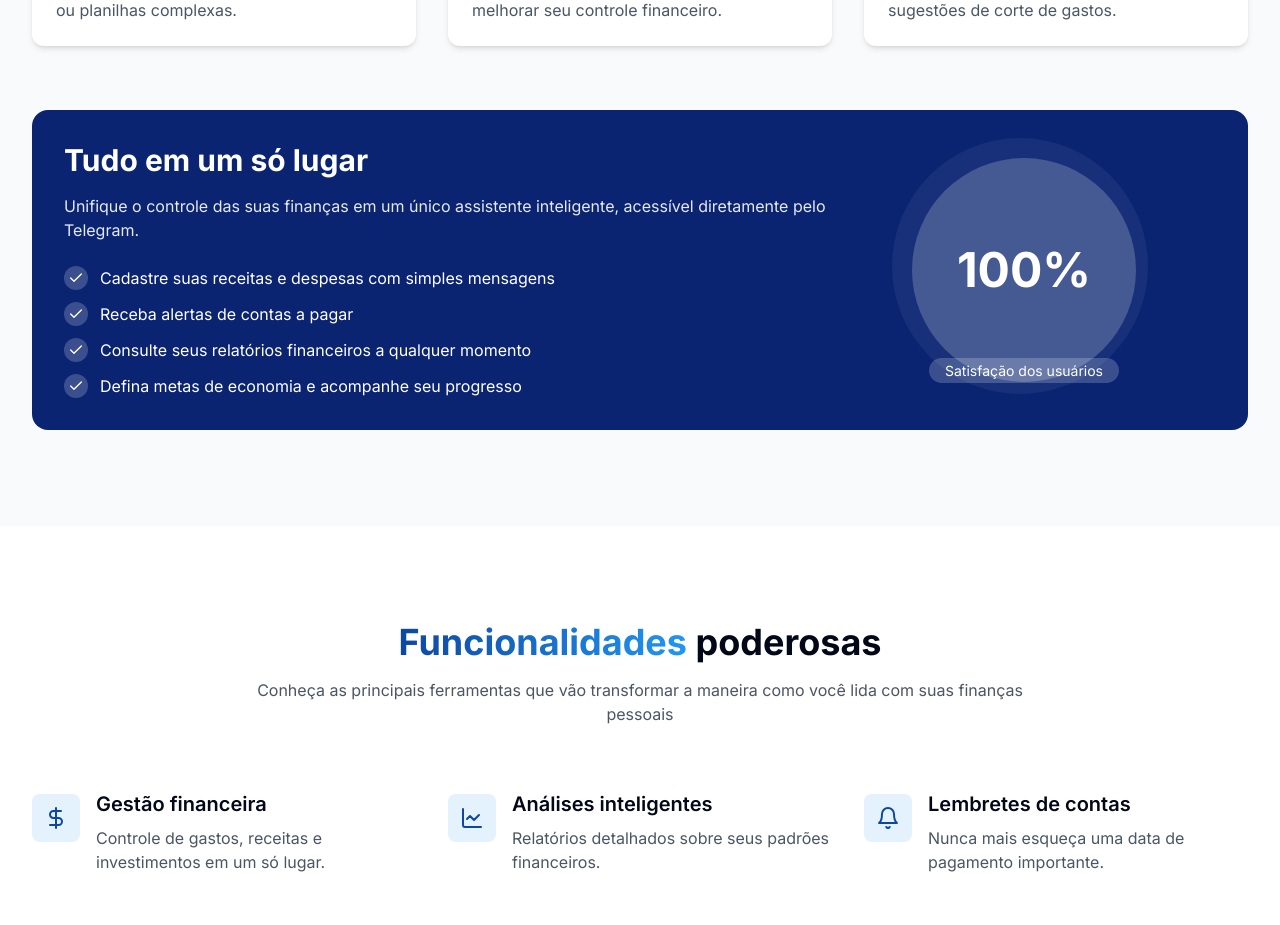
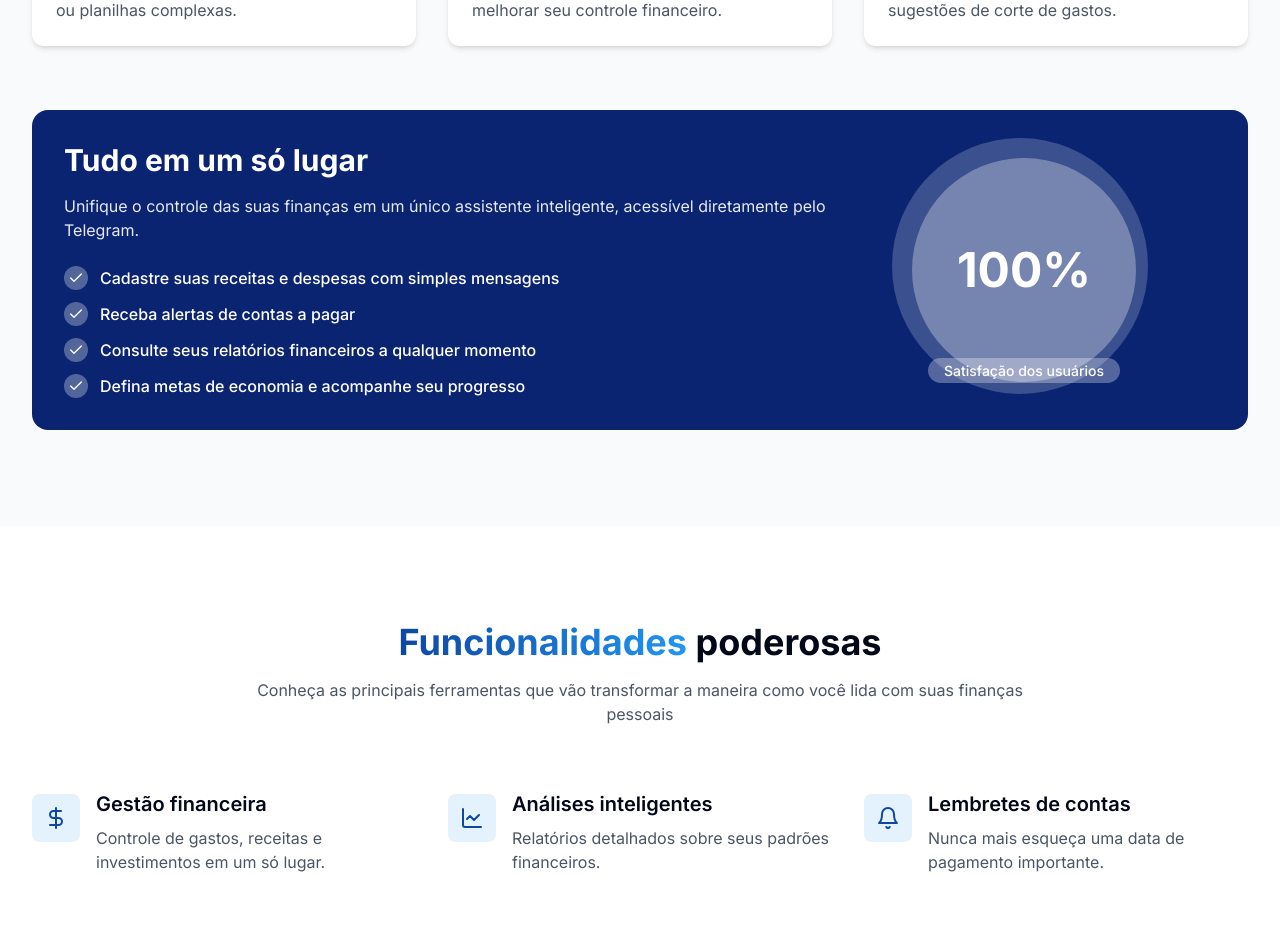
Before and after one commit to pedrohqalves/telegram-finance-bot-landing-page, a React (Vite) app: page / in a window 1280 px wide. Shown: the part 1340-2265 px from the top of the page. Built offline with nearby package versions, Linux system fonts and the light colour scheme.

Commit message:
Improve banner design
Improve the banner design to enhance readability.

```diff
--- a/src/components/BenefitsSection.tsx
+++ b/src/components/BenefitsSection.tsx
@@ -49,8 +49,8 @@ const BenefitsSection = () => {
         <div className="mt-16 bg-finance-dark rounded-2xl p-8 text-white">
           <div className="flex flex-col md:flex-row items-center justify-between">
             <div className="md:w-2/3 mb-6 md:mb-0">
-              <h3 className="text-2xl md:text-3xl font-bold mb-4">Tudo em um só lugar</h3>
-              <p className="text-white/90 mb-6">
+              <h3 className="text-2xl md:text-3xl font-bold mb-4 text-white">Tudo em um só lugar</h3>
+              <p className="text-white mb-6 opacity-90">
                 Unifique o controle das suas finanças em um único assistente inteligente, acessível diretamente pelo Telegram.
               </p>
               <ul className="space-y-3">
@@ -61,22 +61,22 @@ const BenefitsSection = () => {
                   "Defina metas de economia e acompanhe seu progresso"
                 ].map((item, index) => (
                   <li key={index} className="flex items-center">
-                    <div className="mr-3 bg-white/20 rounded-full p-1">
+                    <div className="mr-3 bg-white/30 rounded-full p-1">
                       <Check className="h-4 w-4" />
                     </div>
-                    {item}
+                    <span className="text-white font-medium">{item}</span>
                   </li>
                 ))}
               </ul>
             </div>
             <div className="md:w-1/3 flex justify-center">
               <div className="relative">
-                <div className="w-64 h-64 bg-white/10 rounded-full absolute -top-5 -left-5 animate-pulse"></div>
-                <div className="w-56 h-56 bg-white/20 rounded-full relative z-10 flex items-center justify-center">
-                  <span className="text-5xl font-bold">100%</span>
+                <div className="w-64 h-64 bg-white/20 rounded-full absolute -top-5 -left-5"></div>
+                <div className="w-56 h-56 bg-white/30 rounded-full relative z-10 flex items-center justify-center">
+                  <span className="text-5xl font-bold text-white">100%</span>
                 </div>
                 <div className="absolute bottom-0 text-center w-full">
-                  <span className="bg-white/20 px-4 py-1 rounded-full text-sm">Satisfação dos usuários</span>
+                  <span className="bg-white/30 px-4 py-1 rounded-full text-sm font-medium text-white">Satisfação dos usuários</span>
                 </div>
               </div>
             </div>
```
